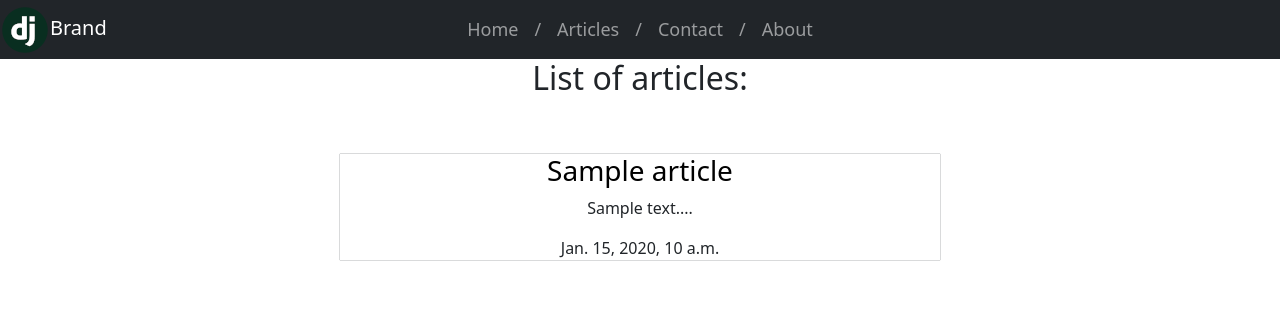
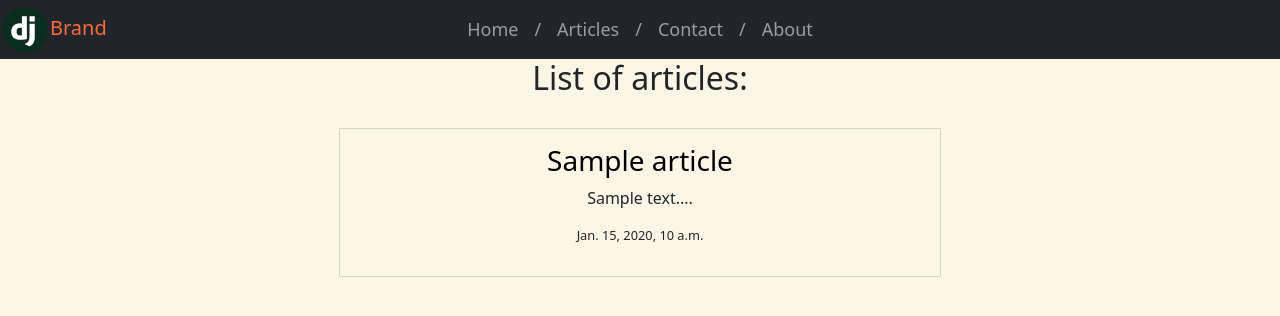
Before and after one commit to ZhekoGinev/django-blog, a Django app: page /articles/ in a window 1280 px wide. Shown: the top 316 px of the page. Run offline with Django 4.2, Linux system fonts and the light colour scheme; tables that the repository leaves empty hold one stand-in row (values such as "Sample post").

Commit message:
minor css/html refactoring

```diff
--- a/blog/static/base/base-style.css
+++ b/blog/static/base/base-style.css
@@ -1,5 +1,6 @@
 body {
     text-align: center;
+    background-color: #fdf5e6;
 }
 
 .nav-link {
@@ -13,3 +14,8 @@ body {
 .nav-custom {
     background-color: #002f34;
 }
+
+.date {
+    font-weight: lighter;
+    font-size: 0.8rem;
+}
--- a/blog/static/mainpage/styles.css
+++ b/blog/static/mainpage/styles.css
@@ -26,8 +26,8 @@ header {
 }
 
 .article-list-item {
-    margin-top: 25px;
-    margin-bottom: 25px;
+    padding-top: 15px;
+    padding-bottom: 15px;
 }
 
 .article-detail {
--- a/blog/templates/article-details.html
+++ b/blog/templates/article-details.html
@@ -6,7 +6,7 @@
 {% block main %}
 <div class="article-detail">
 <h3>{{ context.title }}</h3>
-<p>{{ context.created_on }}</p>
+<p class="date">{{ context.created_on }}</p>
 <p>{{ context.content }}</p>
 </div>
 {% endblock %}
--- a/blog/templates/articles.html
+++ b/blog/templates/articles.html
@@ -11,7 +11,7 @@
   <div class="article-list-item">
     <h3><a href="{% url 'details' article.slug %}">{{ article.title }}</a></h3>
     <p>{{ article.snippet }}</p>
-    <p>{{ article.created_on }}</p>
+    <p class="date">{{ article.created_on }}</p>
   </div>
 </div>
 <hr style="margin: auto; height: 0" />
--- a/blog/templates/base/base.html
+++ b/blog/templates/base/base.html
@@ -29,7 +29,7 @@
     <nav class="navbar navbar-expand-lg navbar-dark bg-dark nav-custom">
       <!--  -->
       <a class="navbar-brand" href="#"
-        ><img src="{% static 'media/dj_sm_50.png' %}" />Brand</a
+        ><img src="{% static 'media/dj_sm_50.png' %}" /><span style="color: #ff6a3d;">Brand</span></a
       >
       <button
         class="navbar-toggler mx-auto"
```
